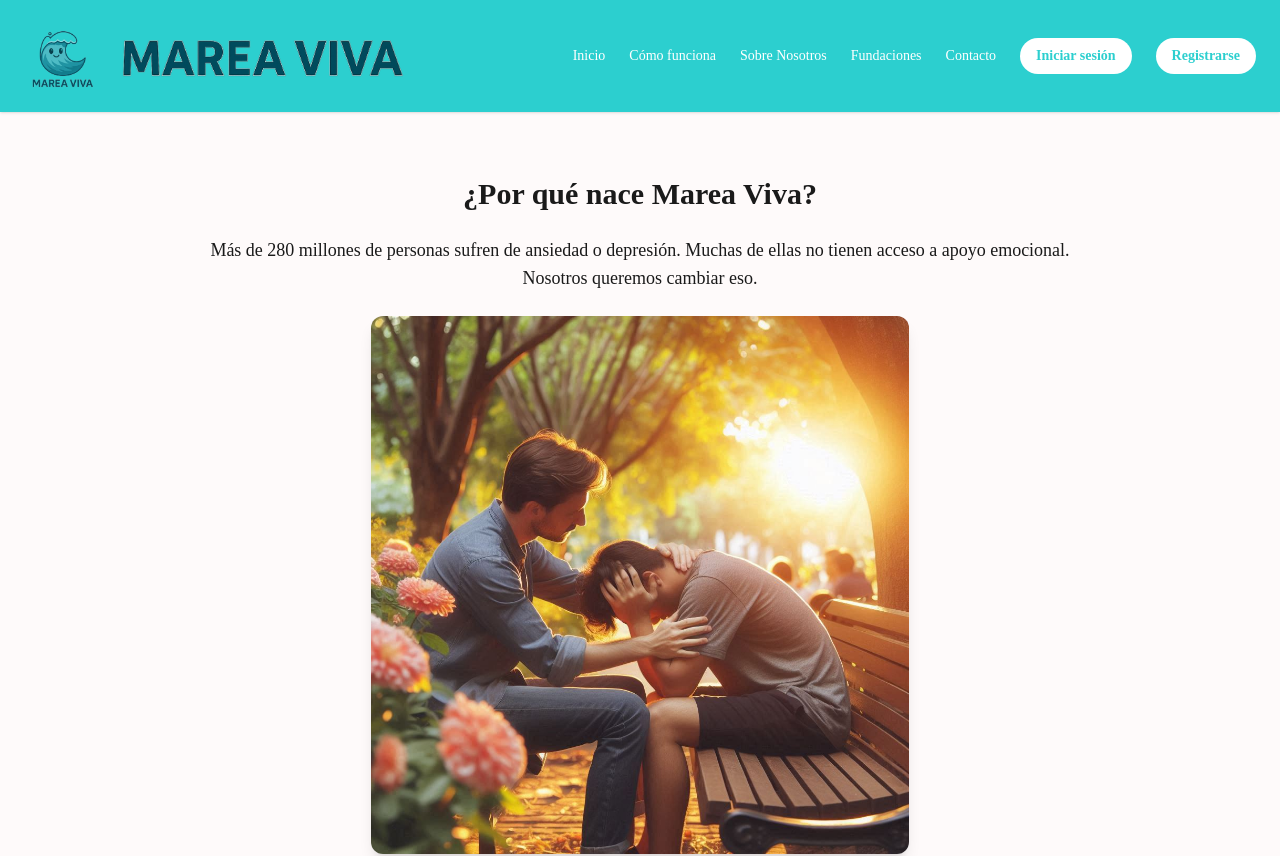
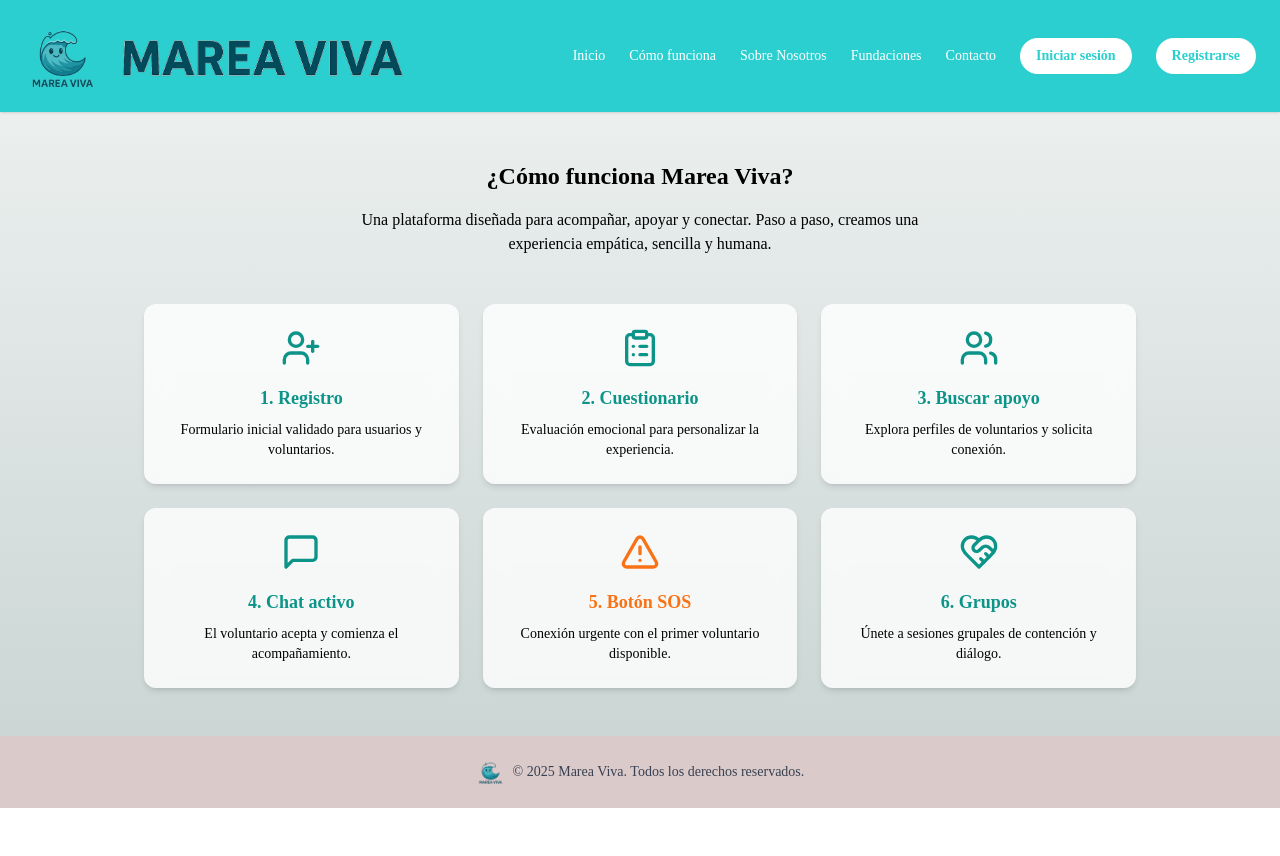
Before and after one commit to Emagmunioz/MareaViva, a React app in the folder frontend/: page /como-funciona in a window 1280 px wide. Shown: the top 856 px of the page. After the commit the page ends 808 px from the top, so only its background shows below. Built offline with nearby package versions, Linux system fonts and the light colour scheme; the HTML template or start-up script is replaced by a standard one.

Commit message:
installed lucide-react and added HowitWorks

```diff
--- a/frontend/package.json
+++ b/frontend/package.json
@@ -9,6 +9,7 @@
   },
   "dependencies": {
     "axios": "^1.6.0",
+    "lucide-react": "^0.503.0",
     "react": "^18.2.0",
     "react-dom": "^18.2.0",
     "react-hook-form": "^7.45.1",
--- a/frontend/src/App.jsx
+++ b/frontend/src/App.jsx
@@ -5,6 +5,7 @@ import { BrowserRouter, Routes, Route } from "react-router-dom";
 import Dashboard from "./Dashboard";
 import PrivateRoute from "./PrivateRoute";
 import Home from "./pages/Home";
+import HowItWorks from "./pages/HowItWorks";
 
 export default function App() {
   return (
@@ -25,6 +26,8 @@ export default function App() {
         />
 
         <Route path="*" element={<Home />} />
+        <Route path="/como-funciona" element={<HowItWorks />} />
+
       </Routes>
     </BrowserRouter>
   );
--- a/frontend/src/components/Cards.jsx
+++ b/frontend/src/components/Cards.jsx
@@ -1,3 +1,5 @@
+import { Link } from "react-router-dom";
+
 const cardData = [
   {
     title: "Usuarios",
@@ -16,13 +18,15 @@ const cardData = [
 export default function Cards() {
   return (
     <section className="text-center py-16 px-4">
-        <h2 className="text-3xl font-semibold mb-10">Nuestra Solución</h2>
+      <h2 className="text-3xl font-semibold mb-10 text-black">Nuestra Solución</h2>
       <div className="grid grid-cols-1 sm:grid-cols-3 gap-6 max-w-6xl mx-auto">
         {cardData.map((card, i) => (
-            <div key={i} className="bg-white rounded-xl shadow p-6 border-t-4 border-[#f7b733]">
-              <h3 className="text-xl font-semibold mb-2">{card.title}</h3>
-              <p>{card.desc}</p>
+          <Link to="/como-funciona" key={i} className="transition-transform hover:scale-105">
+            <div className="bg-white/80 backdrop-blur-md rounded-xl shadow-md p-6 h-64 flex flex-col justify-center items-center border-t-4 border-[#f7b733] hover:shadow-lg">
+              <h3 className="text-xl font-semibold mb-3 text-[#2ccfcf]">{card.title}</h3>
+              <p className="text-gray-800 text-sm">{card.desc}</p>
             </div>
+          </Link>
         ))}
       </div>
     </section>
--- a/frontend/src/components/Header.jsx
+++ b/frontend/src/components/Header.jsx
@@ -18,7 +18,8 @@ export default function Header() {
         {/* Desktop Nav */}
         <nav className="hidden md:flex gap-6 items-center text-sm font-medium">
           <Link to="/" className="hover:underline">Inicio</Link>
-          <a href="#como-funciona" className="hover:underline">Cómo funciona</a>
+         <Link to="/como-funciona" className="hover:underline">Cómo funciona</Link>
+
           <a href="#sobre-nosotros" className="hover:underline">Sobre Nosotros</a>
           <a href="#fundaciones" className="hover:underline">Fundaciones</a>
           <a href="#contacto" className="hover:underline">Contacto</a>
@@ -41,7 +42,8 @@ export default function Header() {
       {menuOpen && (
         <div className="md:hidden flex flex-col gap-3 mt-4 text-sm font-medium text-center">
           <Link to="/" onClick={() => setMenuOpen(false)}>Inicio</Link>
-          <a href="#como-funciona" onClick={() => setMenuOpen(false)}>Cómo funciona</a>
+          <Link to="/como-funciona" onClick={() => setMenuOpen(false)}>Cómo funciona</Link>
+
           <a href="#sobre-nosotros" onClick={() => setMenuOpen(false)}>Sobre Nosotros</a>
           <a href="#fundaciones" onClick={() => setMenuOpen(false)}>Fundaciones</a>
           <a href="#contacto" onClick={() => setMenuOpen(false)}>Contacto</a>
--- a/frontend/src/components/Section.jsx
+++ b/frontend/src/components/Section.jsx
@@ -1,8 +1,9 @@
 export default function Section({ title, children }) {
     return (
-      <section className="text-center py-16 px-4">
+      <section className="text-center py-16 px-4bg-white/70 backdrop-blur-md shadow-md rounded-xl px-6  mx-4 my-8 md:mx-auto max-w-4xl">
         <h2 className="text-3xl font-semibold mb-6">{title}</h2>
-        <div className="max-w-4xl mx-auto text-lg">{children}</div>
+        <div className="max-w-4xl mx-auto text-lg text-black">{children}</div>
       </section>
+
     );
   }
--- /dev/null
+++ b/frontend/src/components/StepCard.jsx
@@ -0,0 +1,9 @@
+export default function StepCard({ Icon, title, description, color }) {
+    return (
+      <div className="bg-white/80 backdrop-blur-md shadow-md rounded-xl p-6 flex flex-col items-center text-center transition hover:scale-105">
+        <Icon className={`w-10 h-10 mb-4 ${color}`} />
+        <h3 className={`text-lg font-semibold mb-2 ${color}`}>{title}</h3>
+        <p className="text-sm">{description}</p>
+      </div>
+    );
+  }
--- a/frontend/src/pages/Home.jsx
+++ b/frontend/src/pages/Home.jsx
@@ -1,14 +1,14 @@
-import React from "react";
 import Header from "../components/Header";
 import Section from "../components/Section";
 import Cards from "../components/Cards";
 import ContactForm from "../components/ContactForm";
 import Footer from "../components/Footer";
-import supportImage from "../assets/emotional-support.png"; // ✅ asegúrate de que el nombre coincida
+import supportImage from "../assets/emotional-support.png";
+
 
 export default function Home() {
   return (
-    <div className="font-['Poppins'] text-[#1a1a1a] bg-[#fefafa]">
+    <div className="font-['Poppins'] text-black bg-gradient-to-b from-[#f1f4f3] to-[#c7d3d2] min-h-screen">
       <Header />
 
       {/* Sección introductoria */}
@@ -17,7 +17,6 @@ export default function Home() {
           Más de 280 millones de personas sufren de ansiedad o depresión. Muchas de ellas no tienen acceso a apoyo emocional. Nosotros queremos cambiar eso.
         </p>
 
-        {/* ✅ Imagen emocional aquí */}
         <div className="flex justify-center mb-10">
           <img
             src={supportImage}
@@ -27,7 +26,6 @@ export default function Home() {
         </div>
       </Section>
 
-      {/* Sección siguiente */}
       <Cards />
 
       <Section title="Sobre Nosotros">
--- /dev/null
+++ b/frontend/src/pages/HowItWorks.jsx
@@ -0,0 +1,71 @@
+import {
+    UserPlus,
+    ClipboardList,
+    Users,
+    MessageSquare,
+    AlertTriangle,
+    HeartHandshake,
+  } from "lucide-react";
+  import StepCard from "@/components/StepCard";
+  import Header from "@/components/Header";
+  import Footer from "@/components/Footer";
+
+  export default function HowItWorks() {
+    return (
+      <div className="min-h-screen flex flex-col justify-between font-['Poppins'] text-black bg-gradient-to-b from-[#f1f4f3] to-[#c7d3d2]">
+        <Header />
+
+        <main className="flex-grow">
+          <section className="py-12 px-4 max-w-5xl mx-auto">
+            <h2 className="text-2xl font-semibold text-black text-center mb-4">
+              ¿Cómo funciona Marea Viva?
+            </h2>
+            <p className="text-center mb-12 max-w-xl mx-auto">
+              Una plataforma diseñada para acompañar, apoyar y conectar. Paso a paso, creamos una experiencia empática, sencilla y humana.
+            </p>
+
+            <div className="grid grid-cols-1 sm:grid-cols-2 lg:grid-cols-3 gap-6">
+              <StepCard
+                Icon={UserPlus}
+                title="1. Registro"
+                description="Formulario inicial validado para usuarios y voluntarios."
+                color="text-teal-600"
+              />
+              <StepCard
+                Icon={ClipboardList}
+                title="2. Cuestionario"
+                description="Evaluación emocional para personalizar la experiencia."
+                color="text-teal-600"
+              />
+              <StepCard
+                Icon={Users}
+                title="3. Buscar apoyo"
+                description="Explora perfiles de voluntarios y solicita conexión."
+                color="text-teal-600"
+              />
+              <StepCard
+                Icon={MessageSquare}
+                title="4. Chat activo"
+                description="El voluntario acepta y comienza el acompañamiento."
+                color="text-teal-600"
+              />
+              <StepCard
+                Icon={AlertTriangle}
+                title="5. Botón SOS"
+                description="Conexión urgente con el primer voluntario disponible."
+                color="text-orange-500"
+              />
+              <StepCard
+                Icon={HeartHandshake}
+                title="6. Grupos"
+                description="Únete a sesiones grupales de contención y diálogo."
+                color="text-teal-600"
+              />
+            </div>
+          </section>
+        </main>
+
+        <Footer />
+      </div>
+    );
+  }
```
Also changed, not shown: 1 other file (tests, documents, lock files or other folders). Lines whose indentation alone changed are shown as unchanged.
